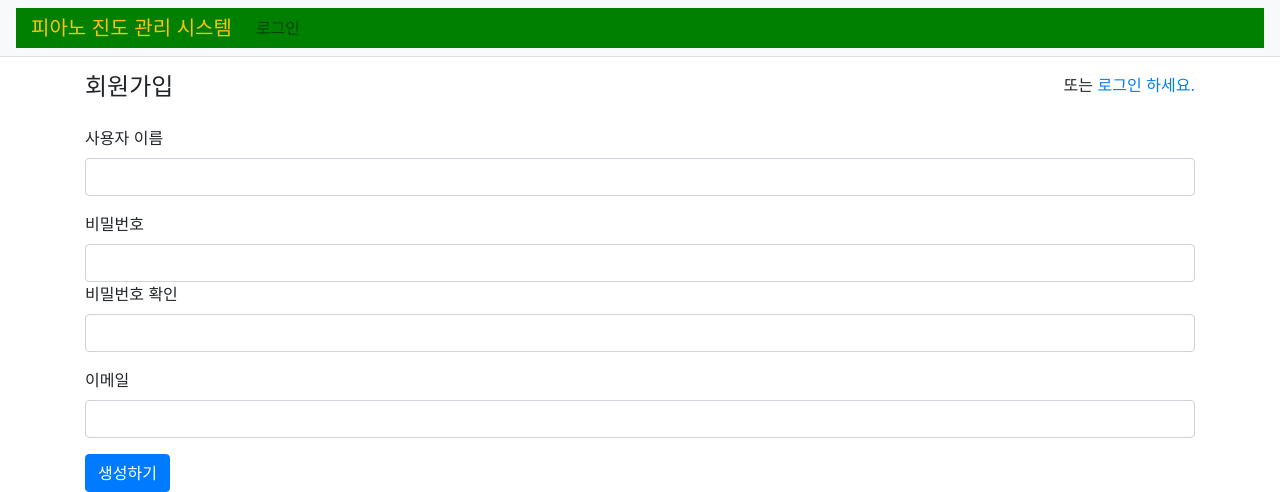
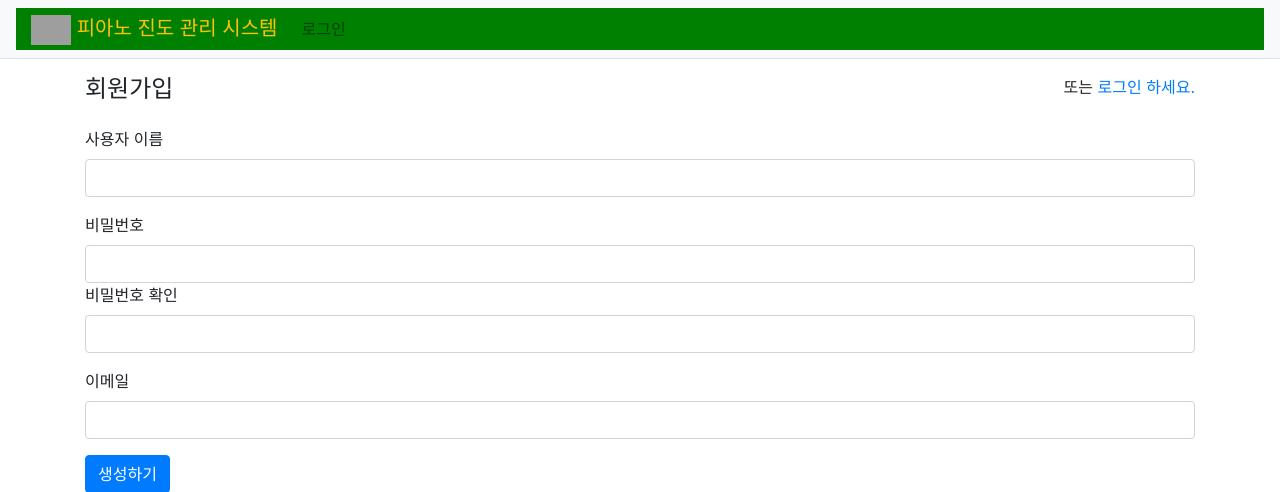
Before and after one commit to elidang/pybo, a Django app: page /common/signup/ in a window 1280 px wide. Shown: the top 492 px of the page. Run offline with Django 3.2, Linux system fonts and the light colour scheme; some libraries are stand-ins or nearby versions; grey boxes are pictures that could not be loaded.

Commit message:
네비바 이미지 생성

```diff
--- a/templates/navbar.html
+++ b/templates/navbar.html
@@ -2,7 +2,7 @@
 <nav class="navbar navbar-expand-lg navbar-light bg-light border-bottom" >
     <div class="container-fluid" style="background-color:green; ">
 
-        <a class="navbar-brand text-warning" href="{% url 'pybo:index' %}" >피아노 진도 관리 시스템</a>
+        <a class="navbar-brand text-warning" href="{% url 'pybo:index' %}" ><img src="image/picklethumnail.jpg" style="width:40px;" alt="PICKLE"> 피아노 진도 관리 시스템</a>
         <button class="navbar-toggler" type="button"
                 data-bs-toggle="collapse"
                 data-bs-target="#navbarSupportedContent"
@@ -15,7 +15,7 @@
             <ul class="navbar-nav me-auto mb-2 mb-lg-0">
                 <li class="nav-item">
                      {% if user.is_authenticated %}
-                    <a class="nav-link text-muted" href="{% url 'common:logout' %}">{{ user.username }} (로그아웃)</a>
+                    <a class="nav-link " href="{% url 'common:logout' %}">{{ user.username }} (로그아웃)</a>
                     {% else %}
                     <a class="nav-link" href="{% url 'common:login' %}">로그인</a>
                     {% endif %}
```
